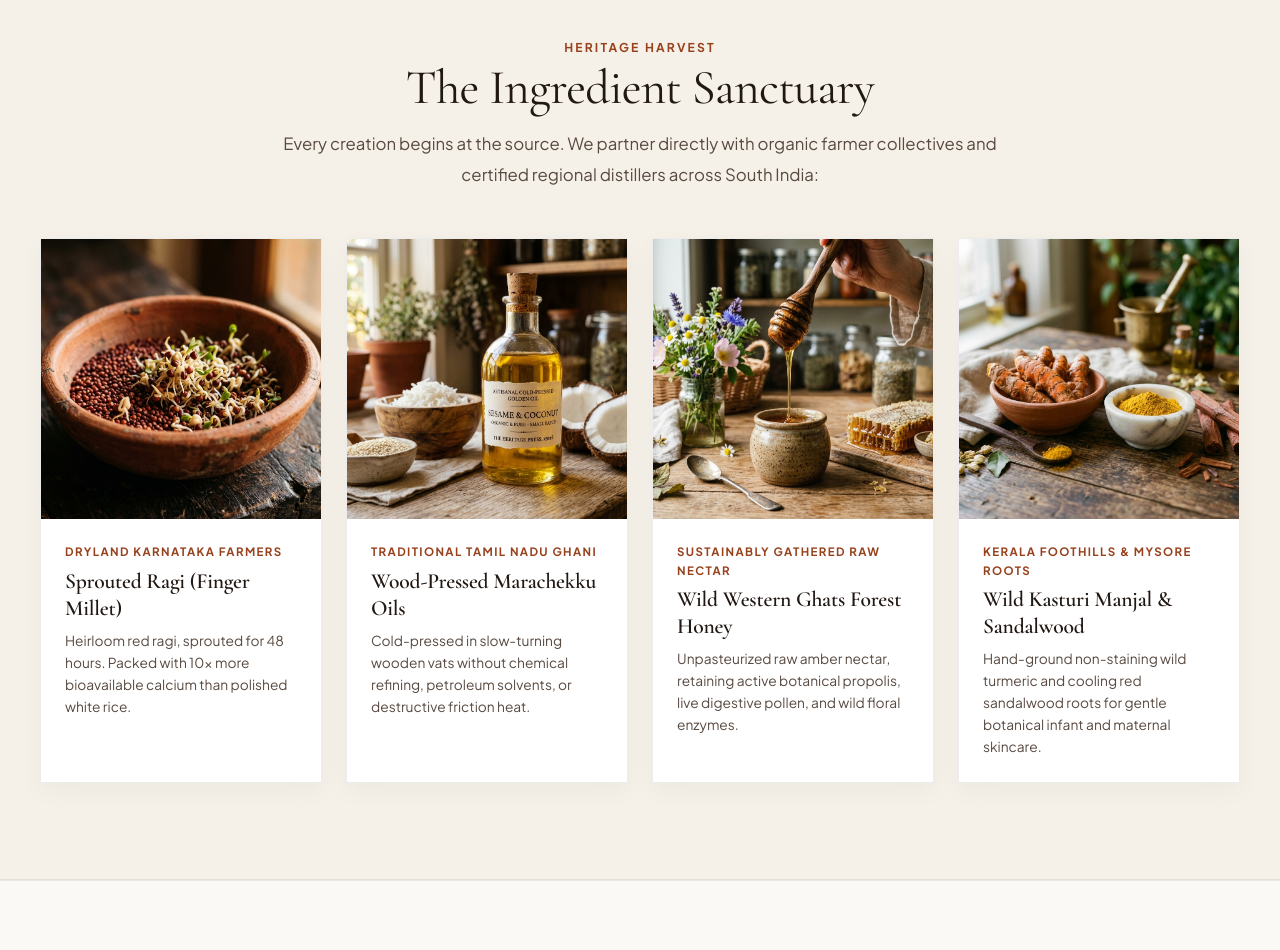
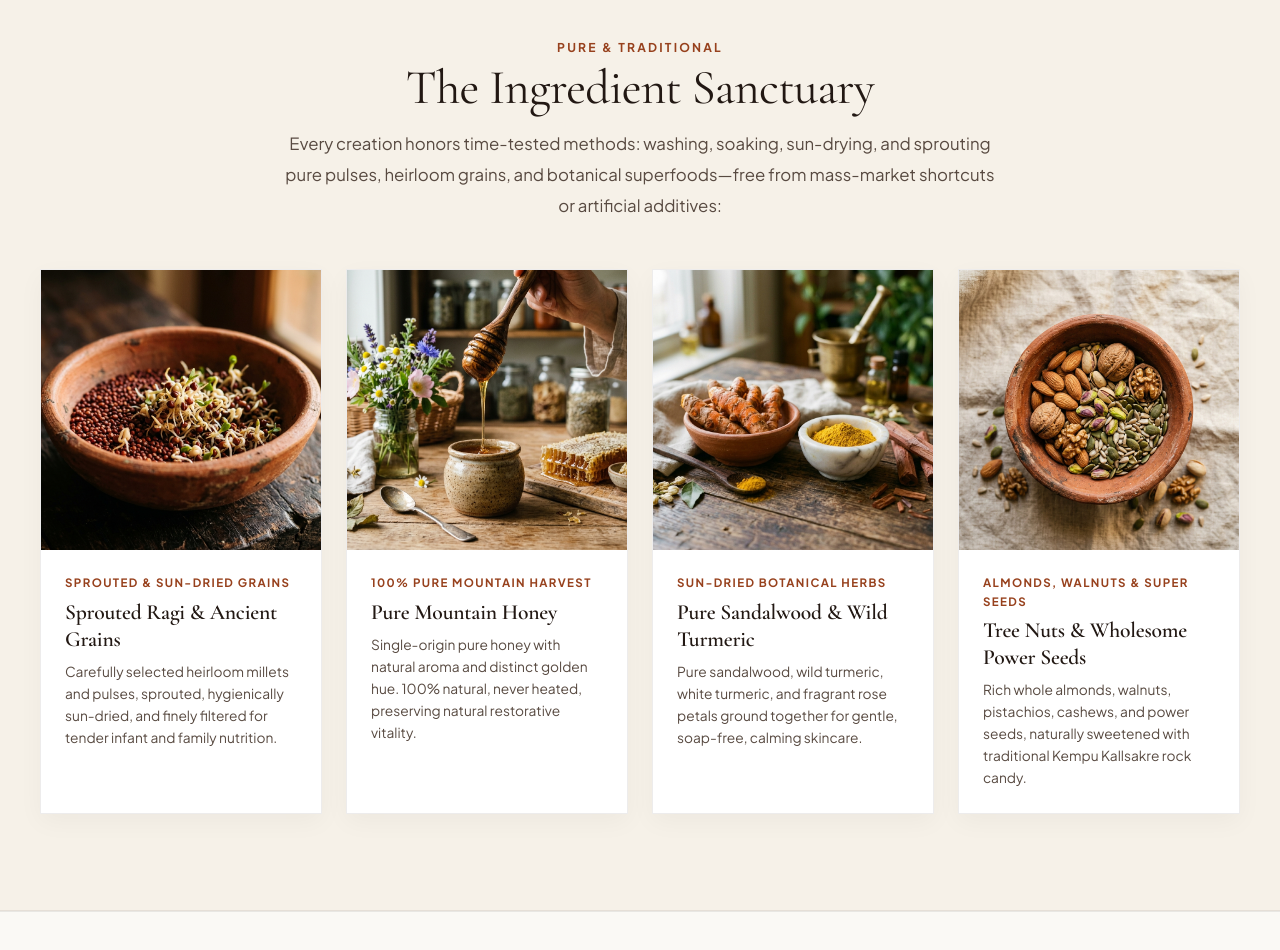
Before and after one commit to shreerahulsgit/good-fills, a Next.js app: page /about in a window 1280 px wide. Shown: the part 4360-5310 px from the top of the page. Built offline with nearby package versions, Linux system fonts and the light colour scheme.

Commit message:
Align Ingredient Sanctuary cards and photography with verified catalog ingredients

```diff
--- a/src/components/about/AboutView.tsx
+++ b/src/components/about/AboutView.tsx
@@ -83,35 +83,35 @@ const RITUALS: RitualItem[] = [
   },
 ];
 
-// 4 Heritage Ingredients with bespoke local photography
+// 4 Heritage Ingredients matching the official Good Fills catalog
 const INGREDIENTS = [
   {
-    name: 'Sprouted Ragi (Finger Millet)',
-    region: 'Dryland Karnataka Farmers',
+    name: 'Sprouted Ragi & Ancient Grains',
+    region: 'Sprouted & Sun-Dried Grains',
     description:
-      'Heirloom red ragi, sprouted for 48 hours. Packed with 10× more bioavailable calcium than polished white rice.',
+      'Carefully selected heirloom millets and pulses, sprouted, hygienically sun-dried, and finely filtered for tender infant and family nutrition.',
     image: '/images/story/ingredient-ragi.jpg',
   },
   {
-    name: 'Wood-Pressed Marachekku Oils',
-    region: 'Traditional Tamil Nadu Ghani',
+    name: 'Pure Mountain Honey',
+    region: '100% Pure Mountain Harvest',
     description:
-      'Cold-pressed in slow-turning wooden vats without chemical refining, petroleum solvents, or destructive friction heat.',
-    image: '/images/story/ingredient-oil.jpg',
-  },
-  {
-    name: 'Wild Western Ghats Forest Honey',
-    region: 'Sustainably Gathered Raw Nectar',
-    description:
-      'Unpasteurized raw amber nectar, retaining active botanical propolis, live digestive pollen, and wild floral enzymes.',
+      'Single-origin pure honey with natural aroma and distinct golden hue. 100% natural, never heated, preserving natural restorative vitality.',
     image: '/images/story/ingredient-honey.jpg',
   },
   {
-    name: 'Wild Kasturi Manjal & Sandalwood',
-    region: 'Kerala Foothills & Mysore Roots',
+    name: 'Pure Sandalwood & Wild Turmeric',
+    region: 'Sun-Dried Botanical Herbs',
     description:
-      'Hand-ground non-staining wild turmeric and cooling red sandalwood roots for gentle botanical infant and maternal skincare.',
+      'Pure sandalwood, wild turmeric, white turmeric, and fragrant rose petals ground together for gentle, soap-free, calming skincare.',
     image: '/images/story/ingredient-turmeric.jpg',
+  },
+  {
+    name: 'Tree Nuts & Wholesome Power Seeds',
+    region: 'Almonds, Walnuts & Super Seeds',
+    description:
+      'Rich whole almonds, walnuts, pistachios, cashews, and power seeds, naturally sweetened with traditional Kempu Kallsakre rock candy.',
+    image: '/images/story/ingredient-nuts-seeds.jpg',
   },
 ];
 
@@ -557,11 +557,11 @@ export function AboutView() {
       <section className={styles.ingredientSection}>
         <div className="container">
           <div className={styles.centerHeader}>
-            <span className={styles.sectionEyebrow}>HERITAGE HARVEST</span>
+            <span className={styles.sectionEyebrow}>PURE & TRADITIONAL</span>
             <h2 className={styles.sectionHeading}>The Ingredient Sanctuary</h2>
             <p className={styles.narrativeText}>
-              Every creation begins at the source. We partner directly with organic farmer collectives
-              and certified regional distillers across South India:
+              Every creation honors time-tested methods: washing, soaking, sun-drying, and sprouting pure pulses,
+              heirloom grains, and botanical superfoods—free from mass-market shortcuts or artificial additives:
             </p>
           </div>
 
```
Also changed, not shown: public/images/story/ingredient-nuts-seeds.jpg (added).
